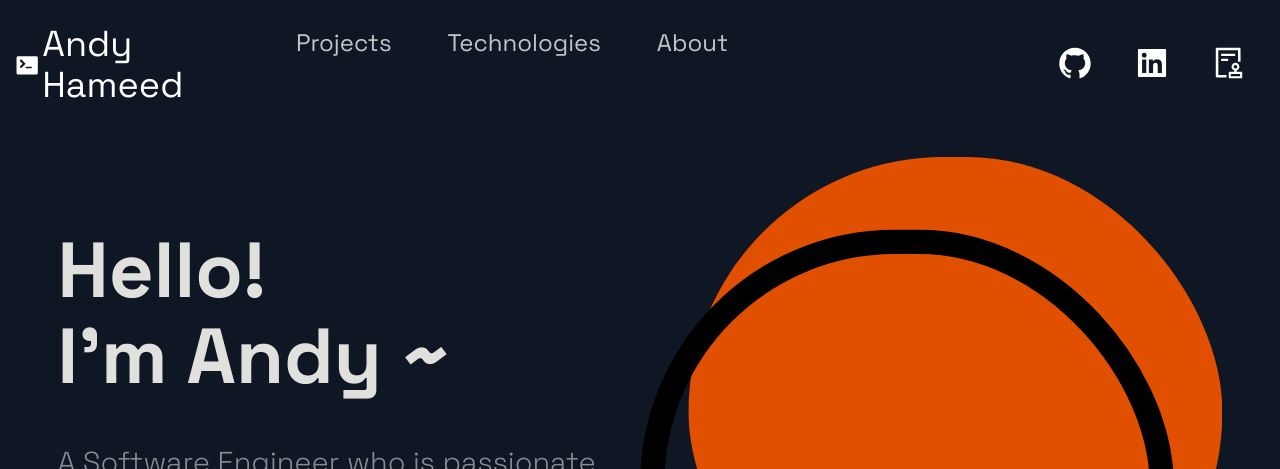
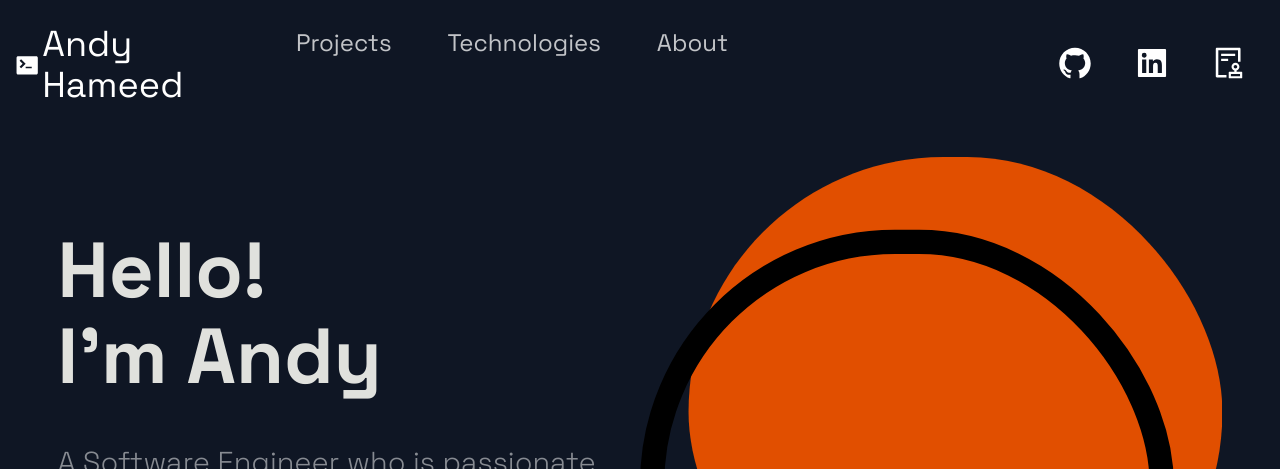
Before and after one commit to andyh98/portfolio, a Next.js app: page / in a window 1280 px wide. Shown: the top 469 px of the page. Built offline with nearby package versions, Linux system fonts and the light colour scheme.

Commit message:
Update Hero.js

```diff
--- a/src/components/Hero/Hero.js
+++ b/src/components/Hero/Hero.js
@@ -9,7 +9,7 @@ const Hero = (props) => (
     <LeftSection>
       <SectionTitle main center>
         <p>Hello!</p>
-        I'm Andy ~
+        I'm Andy
       </SectionTitle>
       <SectionText>
       A Software Engineer who is passionate about helping people live better lives through technology
```
